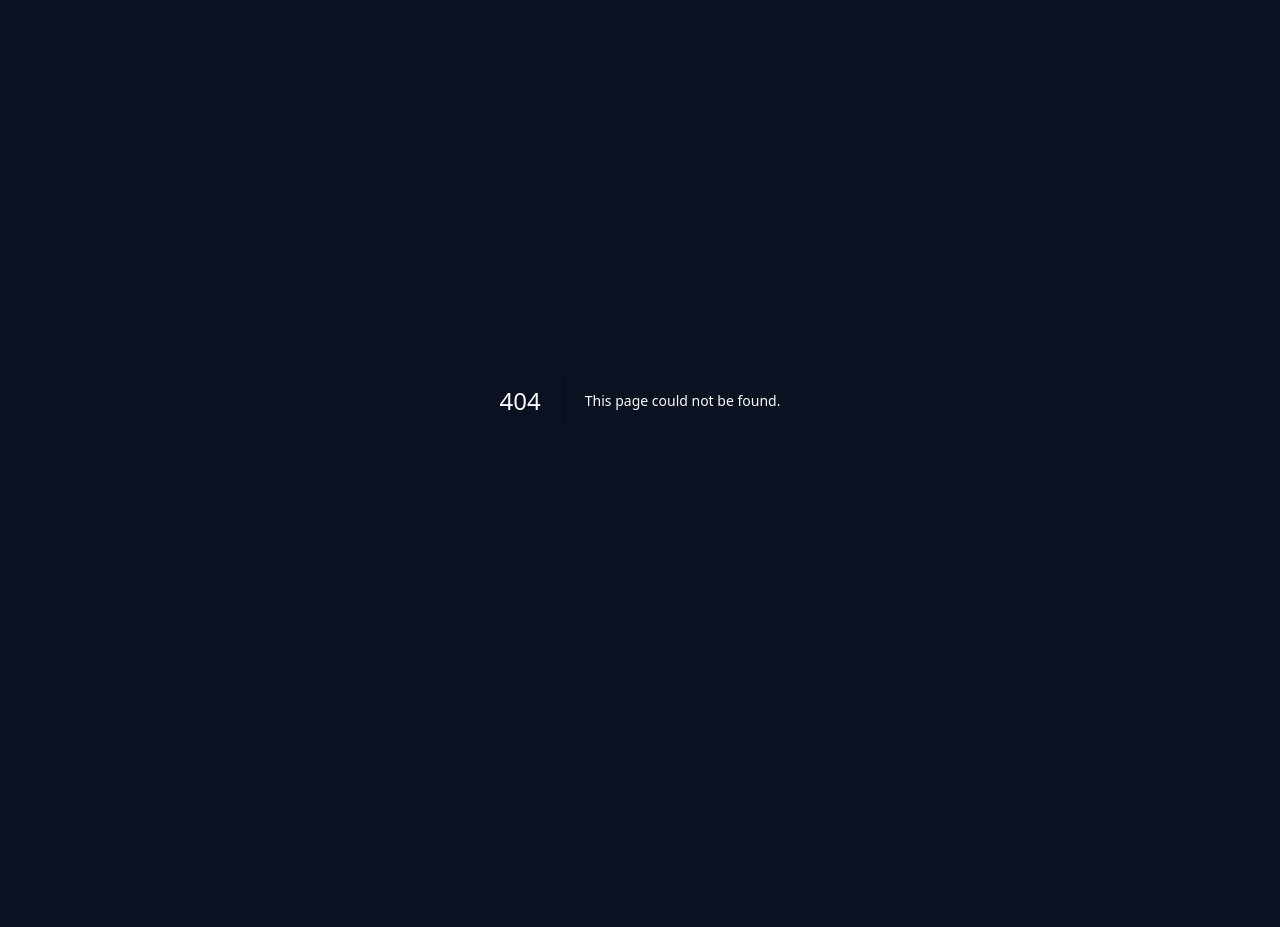
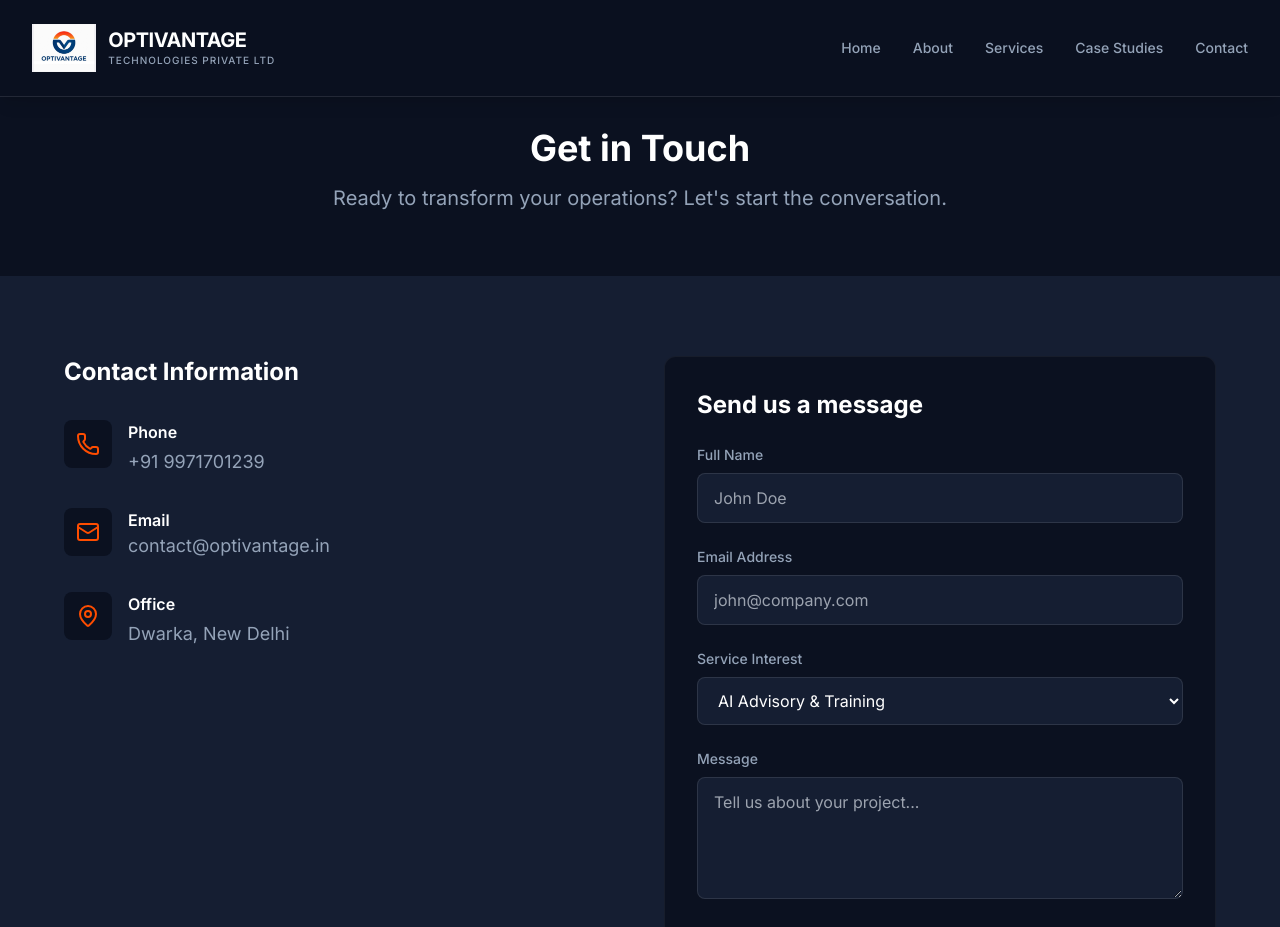
Before and after one commit to Ashutosh-Sharma-IN/Optivantage, a Next.js app: page /Contact in a window 1280 px wide. Before the commit this address had no page. Shown: the top 927 px of the page. Before the commit the page ends 800 px from the top, so only its background shows below. Built offline with nearby package versions, Linux system fonts and the light colour scheme.

Commit message:
Create page.tsx

```diff
--- /dev/null
+++ b/src/app/Contact/page.tsx
@@ -0,0 +1,112 @@
+import Navbar from '@/components/Navbar';
+import { Phone, Mail, MapPin, Send } from 'lucide-react';
+
+export default function Contact() {
+  return (
+    <main>
+      <Navbar />
+
+      <section className="pt-32 pb-16 px-4 bg-navy-900">
+        <div className="max-w-3xl mx-auto text-center">
+          <h1 className="text-4xl font-bold text-white mb-4">Get in Touch</h1>
+          <p className="text-xl text-text-muted">
+            Ready to transform your operations? Let's start the conversation.
+          </p>
+        </div>
+      </section>
+
+      <section className="py-20 px-4 bg-navy-800">
+        <div className="max-w-6xl mx-auto grid lg:grid-cols-2 gap-12">
+
+          {/* Contact Info */}
+          <div className="space-y-8">
+            <h2 className="text-2xl font-bold text-white mb-6">Contact Information</h2>
+
+            <div className="flex items-start gap-4">
+              <div className="bg-navy-900 p-3 rounded-lg text-brand">
+                <Phone size={24} />
+              </div>
+              <div>
+                <h3 className="text-white font-semibold">Phone</h3>
+                <p className="text-text-muted text-lg mt-1">+91 9971701239</p>
+              </div>
+            </div>
+
+            <div className="flex items-start gap-4">
+              <div className="bg-navy-900 p-3 rounded-lg text-brand">
+                <Mail size={24} />
+              </div>
+              <div>
+                <h3 className="text-white font-semibold">Email</h3>
+                <a href="mailto:contact@optivantage.in" className="text-text-muted text-lg mt-1 hover:text-brand transition-colors">
+                  contact@optivantage.in
+                </a>
+              </div>
+            </div>
+
+            <div className="flex items-start gap-4">
+              <div className="bg-navy-900 p-3 rounded-lg text-brand">
+                <MapPin size={24} />
+              </div>
+              <div>
+                <h3 className="text-white font-semibold">Office</h3>
+                <p className="text-text-muted text-lg mt-1">Dwarka, New Delhi</p>
+              </div>
+            </div>
+          </div>
+
+          {/* Contact Form */}
+          <div className="bg-navy-900 p-8 rounded-xl border border-white/5">
+            <h2 className="text-2xl font-bold text-white mb-6">Send us a message</h2>
+            <form className="space-y-6" onSubmit={(e) => e.preventDefault()}>
+              <div>
+                <label className="block text-sm font-medium text-text-muted mb-2">Full Name</label>
+                <input
+                  type="text"
+                  className="w-full px-4 py-3 rounded-lg bg-navy-800 border border-white/10 text-white focus:outline-none focus:border-brand transition-colors"
+                  placeholder="John Doe"
+                />
+              </div>
+
+              <div>
+                <label className="block text-sm font-medium text-text-muted mb-2">Email Address</label>
+                <input
+                  type="email"
+                  className="w-full px-4 py-3 rounded-lg bg-navy-800 border border-white/10 text-white focus:outline-none focus:border-brand transition-colors"
+                  placeholder="john@company.com"
+                />
+              </div>
+
+              <div>
+                <label className="block text-sm font-medium text-text-muted mb-2">Service Interest</label>
+                <select className="w-full px-4 py-3 rounded-lg bg-navy-800 border border-white/10 text-white focus:outline-none focus:border-brand transition-colors">
+                  <option>AI Advisory & Training</option>
+                  <option>IT Infrastructure</option>
+                  <option>Managed IT Services</option>
+                  <option>Process Improvement</option>
+                  <option>Other</option>
+                </select>
+              </div>
+
+              <div>
+                <label className="block text-sm font-medium text-text-muted mb-2">Message</label>
+                <textarea
+                  rows={4}
+                  className="w-full px-4 py-3 rounded-lg bg-navy-800 border border-white/10 text-white focus:outline-none focus:border-brand transition-colors"
+                  placeholder="Tell us about your project..."
+                ></textarea>
+              </div>
+
+              <button
+                type="submit"
+                className="w-full px-6 py-4 bg-brand hover:bg-brand-hover text-white font-semibold rounded-lg transition-all flex items-center justify-center gap-2"
+              >
+                <Send size={20} /> Send Message
+              </button>
+            </form>
+          </div>
+        </div>
+      </section>
+    </main>
+  );
+}
```
